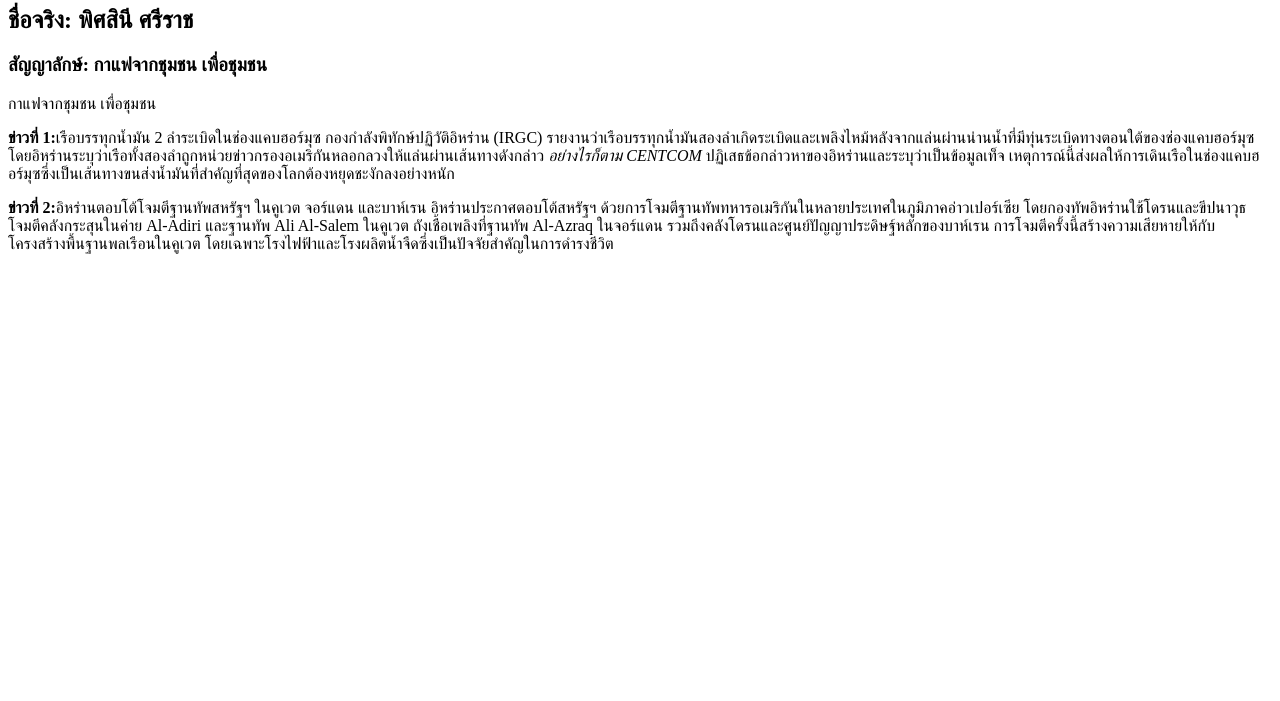
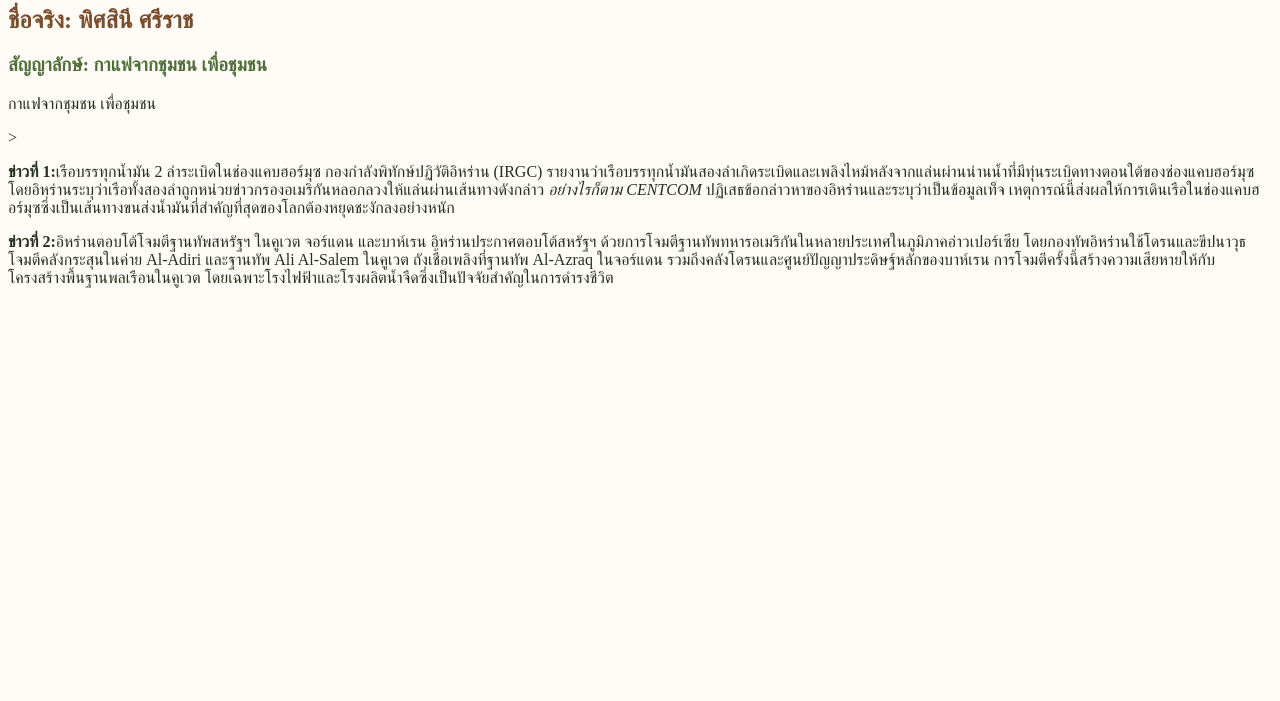
Before and after one commit to babypor11/example1, a plain HTML site: page index.html in a window 1280 px wide. Shown: the part 99-800 px from the top of the page. Drawn offline with Linux system fonts and the light colour scheme.

Commit message:
add style css

```diff
--- a/index.html
+++ b/index.html
@@ -5,14 +5,15 @@
     <meta charset="UTF-8">
     <meta name="viewport" content="width=device-width, initial-scale=1.0">
     <title>Baby por</title>
+    <link rel="stylesheet" href="sttyle.css">
 </head>
 
 <body>
     <a href="index.html">หน้าแรก</a> | <a href="order.html">รายการสิ่งที่ต้องซื้อ</a> <a href="animal.html">สัตว์เลี้ยงที่ชอบ</a>
     <h1>ประวัติของฉัน</h1>
     <h2>ชื่อจริง: พิศสินี ศรีราช</h2>
-    <h3>สัญญาลักษ์: กาแฟจากชุมชน เพื่อชุมชน</h3>
-    <p>กาแฟจากชุมชน เพื่อชุมชน</p>
+    <h3 class="first-h3">สัญญาลักษ์: กาแฟจากชุมชน เพื่อชุมชน</h3>
+    <p>กาแฟจากชุมชน เพื่อชุมชน</p>>
     <p><strong>ข่าวที่ 1:</strong>เรือบรรทุกน้ำมัน 2 ลำระเบิดในช่องแคบฮอร์มุซ
         กองกำลังพิทักษ์ปฏิวัติอิหร่าน (IRGC)
         รายงานว่าเรือบรรทุกน้ำมันสองลำเกิดระเบิดและเพลิงไหม้หลังจากแล่นผ่านน่านน้ำที่มีทุ่นระเบิดทางตอนใต้ของช่องแคบฮอร์มุซ
--- /dev/null
+++ b/sttyle.css
@@ -0,0 +1,25 @@
+:root {
+  --color-paper: #f8f4ec;
+  --color-surface: #fffcf7;
+  --color-ink: #24301f;
+  --color-brand: #7a4e2d;
+  --color-accent: #4f6f3a;
+  --color-focus: #e8c547;
+}
+
+body{
+    background-color: var(--color-surface);
+    color: var(--color-ink);
+}
+
+h1,h2{
+    color:var(--color-brand);
+}h3{
+    color:var(--color-accent)
+}
+p{
+    color:var(--color-ink);
+}
+.first-p{
+    color:var(--color-focus);
+}
```
